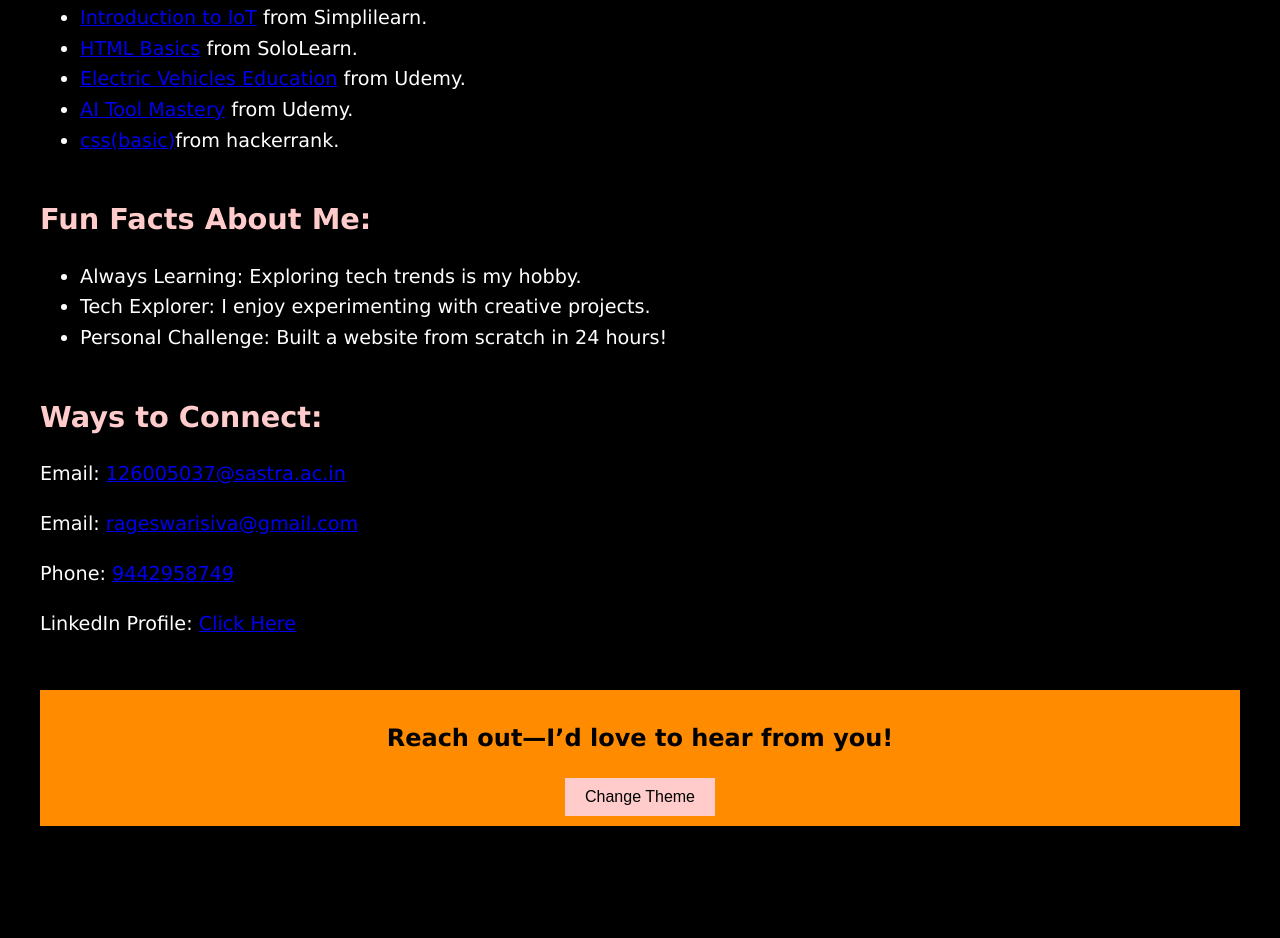
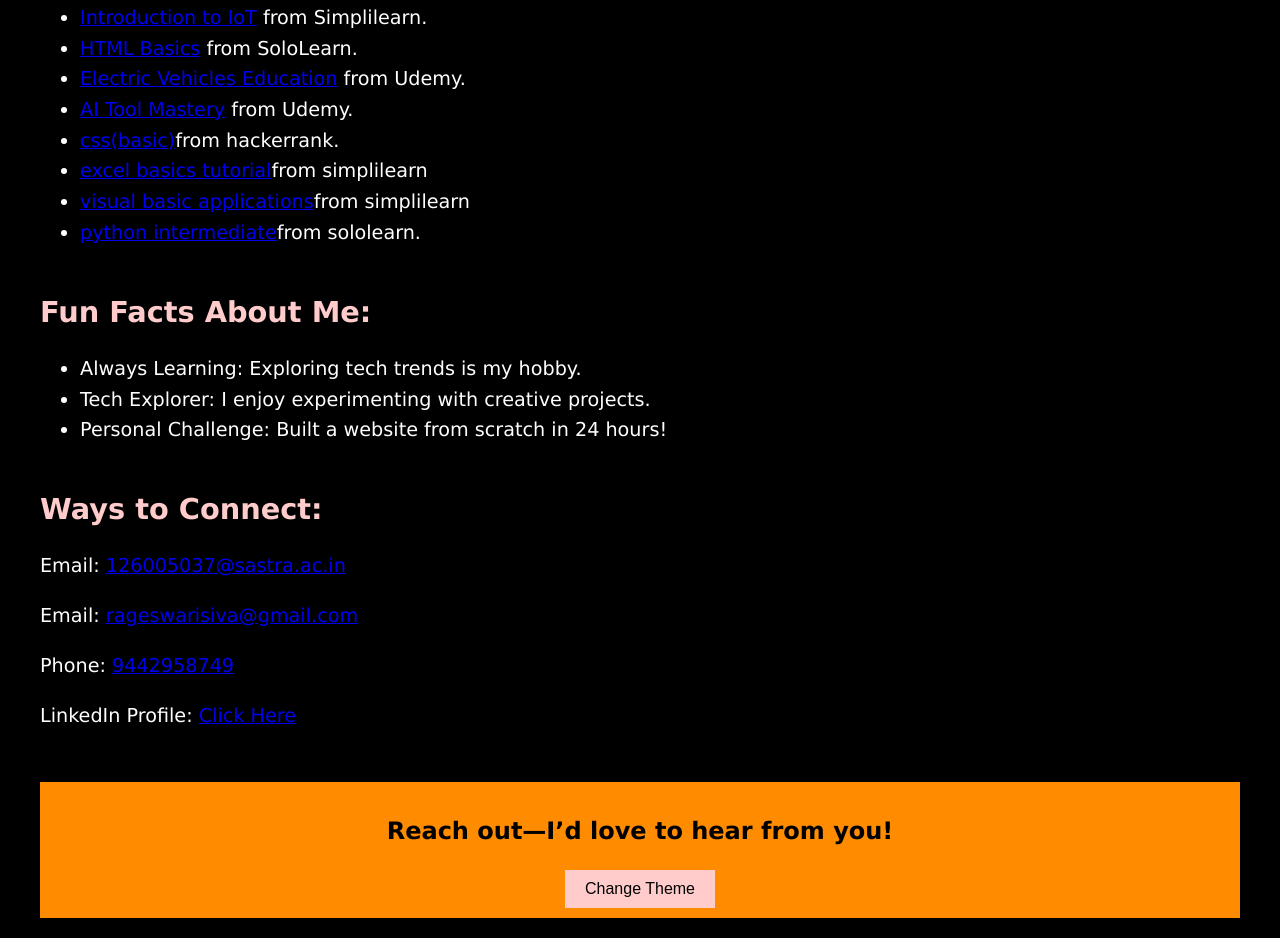
Before and after one commit to rageswari08/portfolio, a plain HTML site: page new.html in a window 1280 px wide. Shown: the part 1664-2602 px from the top of the page. Before the commit the page ends 2510 px from the top, so only its background shows below. Drawn offline with Linux system fonts and the light colour scheme.

Commit message:
Update new.html

```diff
--- a/new.html
+++ b/new.html
@@ -92,6 +92,15 @@
                 <li>
                     <a href="https://www.hackerrank.com/certificates/ae1a353b8797"target="_blank">css(basic)</a>from hackerrank.
                 </li>
+                <li>
+                    <a href="https://certificates.simplicdn.net/share/7698528_78705371734881537130.pdf">excel basics tutorial</a>from simplilearn
+                </li>
+                <li>
+                    <a href="https://certificates.simplicdn.net/share/7688498_78705371734626760863.pdf">visual basic applications</a>from simplilearn
+                </li>
+                <li>
+                    <a href="https://www.sololearn.com/certificates/CC-GDEWVCNA">python intermediate</a>from sololearn.
+                </li>
             </ul>
         </section>
 
@@ -114,7 +123,7 @@
             <p>Phone: <a href="tel:9442958749">9442958749</a></p>
             <p>
                 LinkedIn Profile:
-                <a href="https://www.linkedin.com/in/rageswari-s-r-20b2b8294/" target="_blank">
+                <a href="www.linkedin.com/in/rageswari-sr" target="_blank">
                     Click Here
                 </a>
             </p>
```
